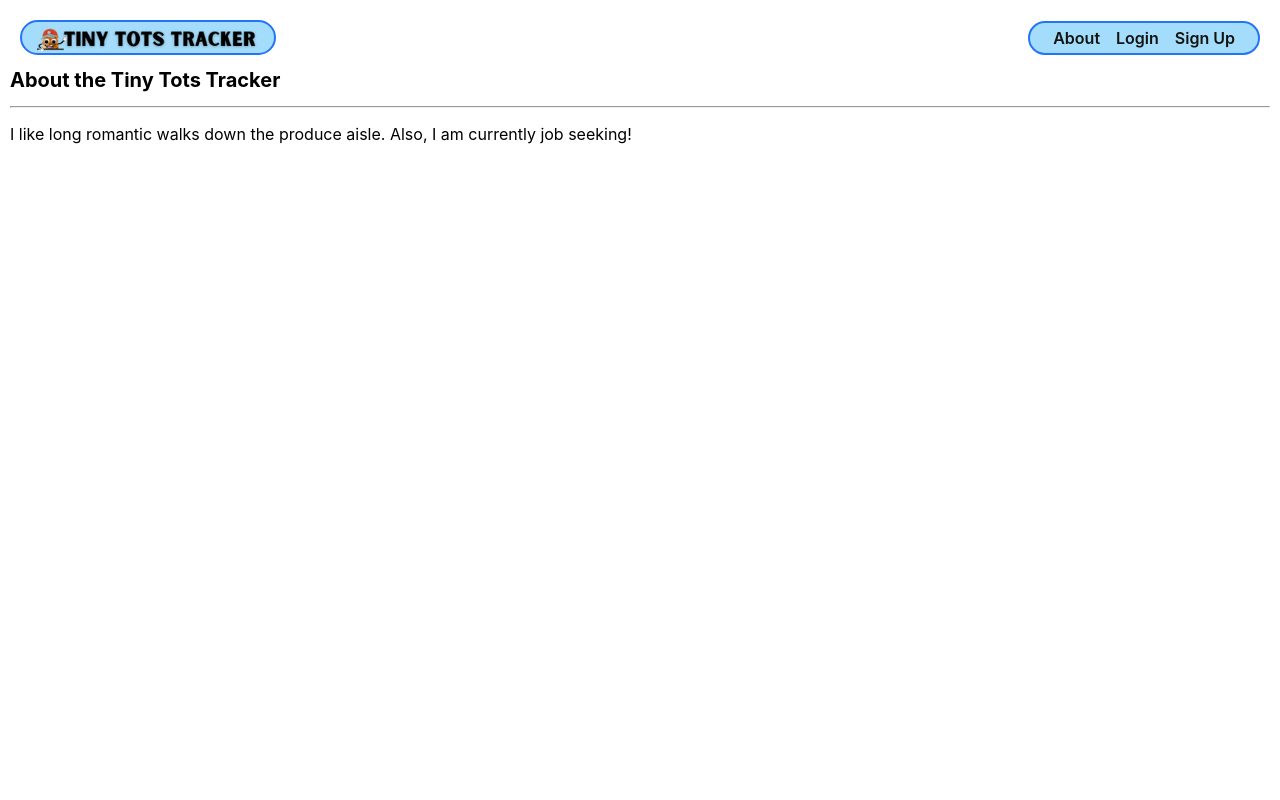
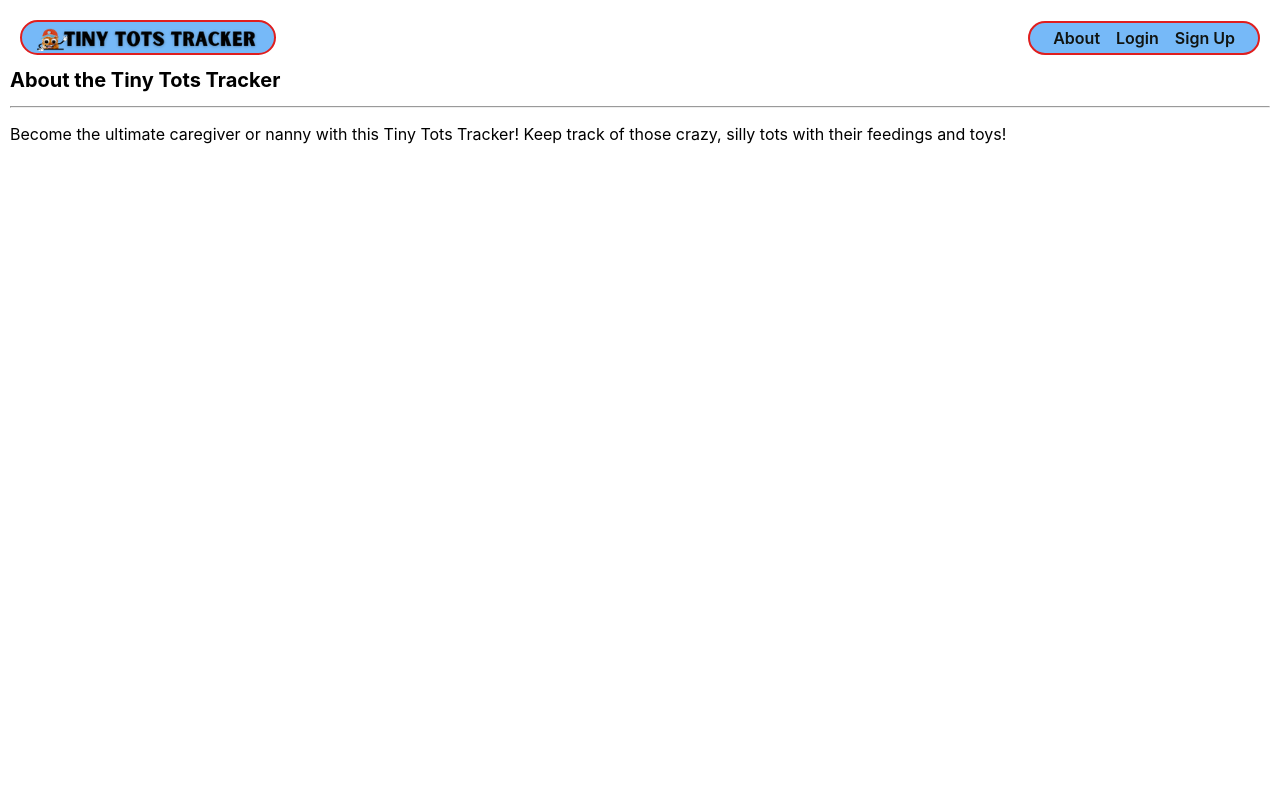
Before and after one commit to BriannaRocha/finch-collector, a Django app: page /about/ in a window 1280 px wide. Run offline with Django 4.2, Linux system fonts and the light colour scheme.

Commit message:
update css colors

```diff
--- a/main_app/static/css/base.css
+++ b/main_app/static/css/base.css
@@ -26,11 +26,11 @@ body {
     'Oxygen', 'Ubuntu', 'Cantarell', 'Fira Sans', 'Droid Sans',
     'Helvetica Neue', sans-serif;
   min-height: 100vh;
-  --nav-bg: rgba(104, 197, 248, .7);
-  --nav-bg-ff: rgba(104, 197, 248, .9);
-  --borders: rgb(36, 116, 248) solid 2px;
+  --nav-bg: rgba(104, 171, 248, 0.7);
+  --nav-bg-ff: rgba(104, 178, 248, 0.9);
+  --borders: rgb(224, 30, 30) solid 2px;
   --text-color: rgb(17, 20, 17);
-  --link-hover-color: rgb(16, 56, 158);
+  --link-hover-color: rgb(158, 16, 16);
   --button-bg: rgb(245, 245, 245);
   --button-bg-hover: rgb(226, 226, 226);
   --submit: rgb(26, 128, 0);
@@ -268,7 +268,7 @@ nav li {
 
     nav,
     .header-logo-container {
-      background: rgba(104, 197, 248, .6);
+      background: rgba(104, 178, 248, 0.9);
       -webkit-backdrop-filter: blur(3px);
       backdrop-filter: blur(3px);
     }
--- a/main_app/templates/about.html
+++ b/main_app/templates/about.html
@@ -5,7 +5,8 @@
 <h1>About the Tiny Tots Tracker</h1>
 <hr />
 <p class="page-content">
-  I like long romantic walks down the produce aisle. Also, I am currently job seeking!
+  Become the ultimate caregiver or nanny with this Tiny Tots Tracker!
+  Keep track of those crazy, silly tots with their feedings and toys!
 </p>
 
 {% endblock %}
```
